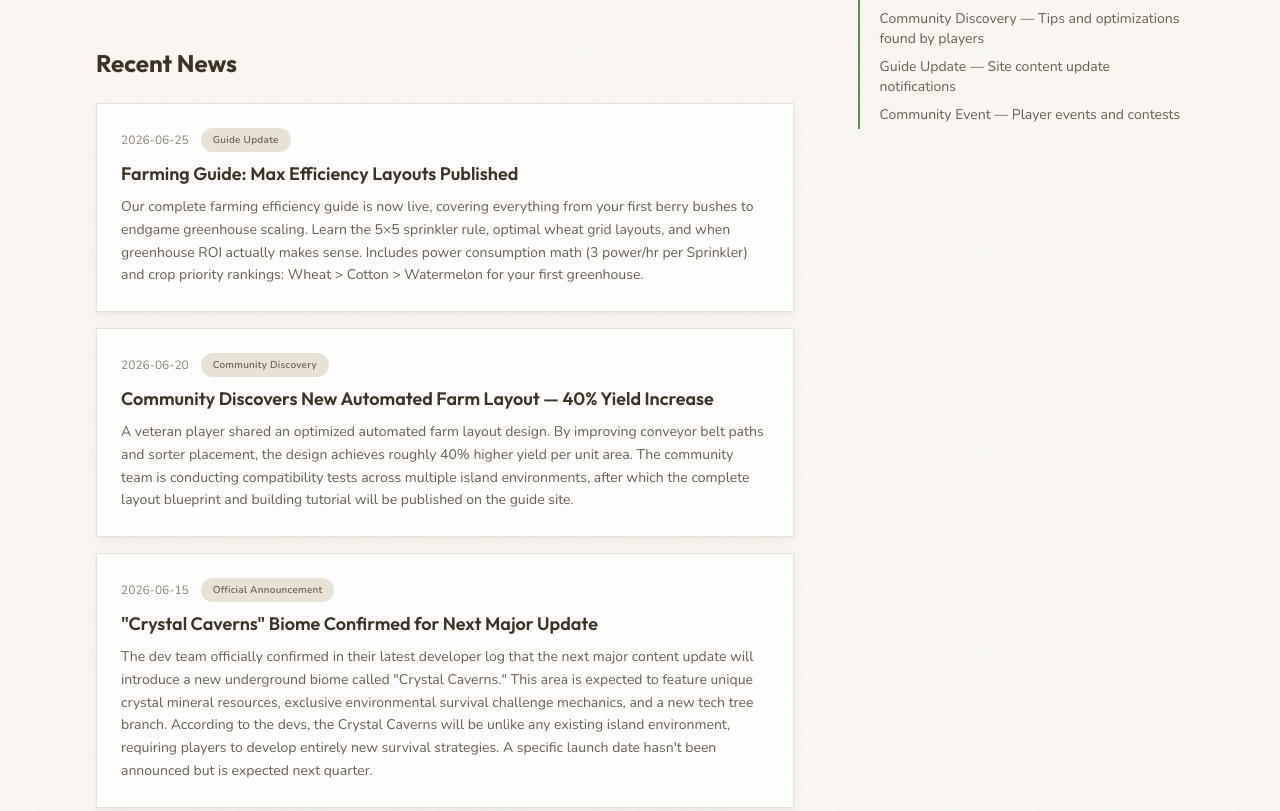
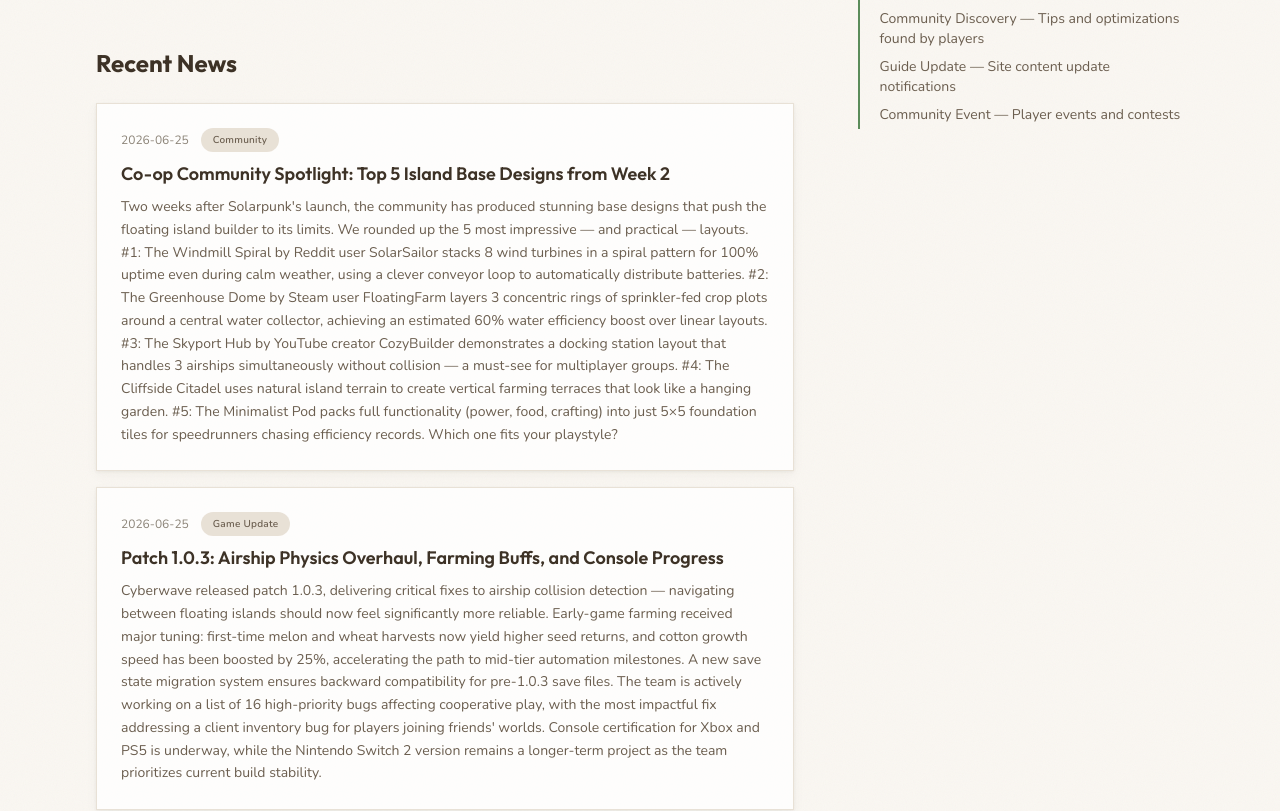
Before and after one commit to ryuuu2020/solarpunk-guide, a Next.js app: page /news in a window 1280 px wide. Shown: the part 382-1193 px from the top of the page. Built offline with nearby package versions, Linux system fonts and the light colour scheme.

Commit message:
news: Community base designs spotlight

```diff
--- a/app/news/page.tsx
+++ b/app/news/page.tsx
@@ -2,6 +2,18 @@
 
 export default function NewsPage() {
   const news = [
+    {
+      date: '2026-06-25',
+      title: 'Co-op Community Spotlight: Top 5 Island Base Designs from Week 2',
+      summary: "Two weeks after Solarpunk's launch, the community has produced stunning base designs that push the floating island builder to its limits. We rounded up the 5 most impressive — and practical — layouts. #1: The Windmill Spiral by Reddit user SolarSailor stacks 8 wind turbines in a spiral pattern for 100% uptime even during calm weather, using a clever conveyor loop to automatically distribute batteries. #2: The Greenhouse Dome by Steam user FloatingFarm layers 3 concentric rings of sprinkler-fed crop plots around a central water collector, achieving an estimated 60% water efficiency boost over linear layouts. #3: The Skyport Hub by YouTube creator CozyBuilder demonstrates a docking station layout that handles 3 airships simultaneously without collision — a must-see for multiplayer groups. #4: The Cliffside Citadel uses natural island terrain to create vertical farming terraces that look like a hanging garden. #5: The Minimalist Pod packs full functionality (power, food, crafting) into just 5×5 foundation tiles for speedrunners chasing efficiency records. Which one fits your playstyle?",
+      category: 'Community',
+    },
+    {
+      date: '2026-06-25',
+      title: 'Patch 1.0.3: Airship Physics Overhaul, Farming Buffs, and Console Progress',
+      summary: 'Cyberwave released patch 1.0.3, delivering critical fixes to airship collision detection — navigating between floating islands should now feel significantly more reliable. Early-game farming received major tuning: first-time melon and wheat harvests now yield higher seed returns, and cotton growth speed has been boosted by 25%, accelerating the path to mid-tier automation milestones. A new save state migration system ensures backward compatibility for pre-1.0.3 save files. The team is actively working on a list of 16 high-priority bugs affecting cooperative play, with the most impactful fix addressing a client inventory bug for players joining friends\' worlds. Console certification for Xbox and PS5 is underway, while the Nintendo Switch 2 version remains a longer-term project as the team prioritizes current build stability.',
+      category: 'Game Update',
+    },
     {
       date: '2026-06-25',
       title: 'Farming Guide: Max Efficiency Layouts Published',
```
